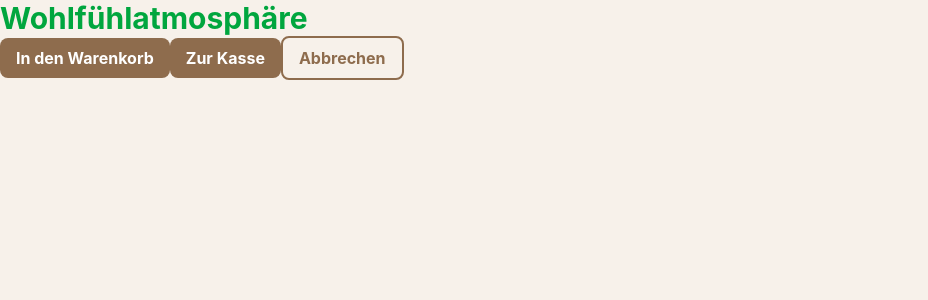
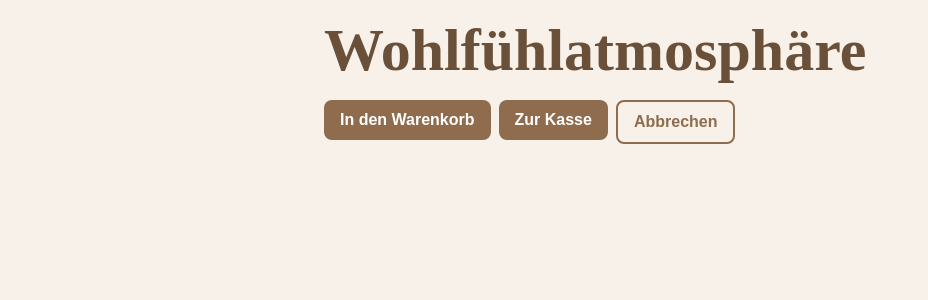
Before and after one commit to maximilianbese/E-Commerce-Shop, an Angular app in the folder client/: page / in a window 1280 px wide. Shown: the top 300 px of the page, without its empty margins (0-928 px from the left). Built offline with nearby package versions, Linux system fonts and the light colour scheme.

Commit message:
feat: add variable font support with Fraunces and Nunito Sans, update HTML structure for improved layout

```diff
--- a/client/package.json
+++ b/client/package.json
@@ -17,6 +17,8 @@
     "@angular/forms": "^22.2.0",
     "@angular/platform-browser": "^22.2.0",
     "@angular/router": "^22.2.0",
+    "@fontsource-variable/fraunces": "^5.3.0",
+    "@fontsource-variable/nunito-sans": "^5.3.0",
     "@tailwindcss/postcss": "^4.3.3",
     "postcss": "^8.5.30",
     "rxjs": "~7.8.0",
--- a/client/src/app/app.html
+++ b/client/src/app/app.html
@@ -1,4 +1,9 @@
-<h1 class="text-3xl font-bold text-green-600">Wohlfühlatmosphäre</h1>
-<app-button>In den Warenkorb</app-button>
-<app-button>Zur Kasse</app-button>
-<app-button variant="secondary">Abbrechen</app-button>
+<main class="p-5 max-w-2xl mx-auto">
+  <h1 class="text-6xl font-heading text-brand-dark font-semibold">Wohlfühlatmosphäre</h1>
+
+  <div class="flex gap-2 mt-5 flex-wrap">
+    <app-button>In den Warenkorb</app-button>
+    <app-button>Zur Kasse</app-button>
+    <app-button variant="secondary">Abbrechen</app-button>
+  </div>
+</main>
--- a/client/src/index.html
+++ b/client/src/index.html
@@ -7,7 +7,7 @@
     <meta name="viewport" content="width=device-width, initial-scale=1" />
     <link rel="icon" type="image/x-icon" href="favicon.ico" />
   </head>
-  <body class="bg-background text-foreground">
+  <body class="bg-background text-foreground font-body">
     <app-root></app-root>
   </body>
 </html>
--- a/client/src/tailwind.css
+++ b/client/src/tailwind.css
@@ -1,4 +1,6 @@
 @import 'tailwindcss';
+@import '@fontsource-variable/fraunces';
+@import '@fontsource-variable/nunito-sans';
 
 @theme {
   --color-brand: #8e6c4d;
@@ -7,4 +9,7 @@
   --color-surface: #e8d3bf;
   --color-accent: #8a9a7b;
   --color-foreground: #3b2a1a;
+
+  --font-heading: 'Fraunces Variable', serif;
+  --font-body: 'Nunito Sans Variable', sans-serif;
 }
```
Also changed, not shown: 1 other file (tests, documents, lock files or other folders).
